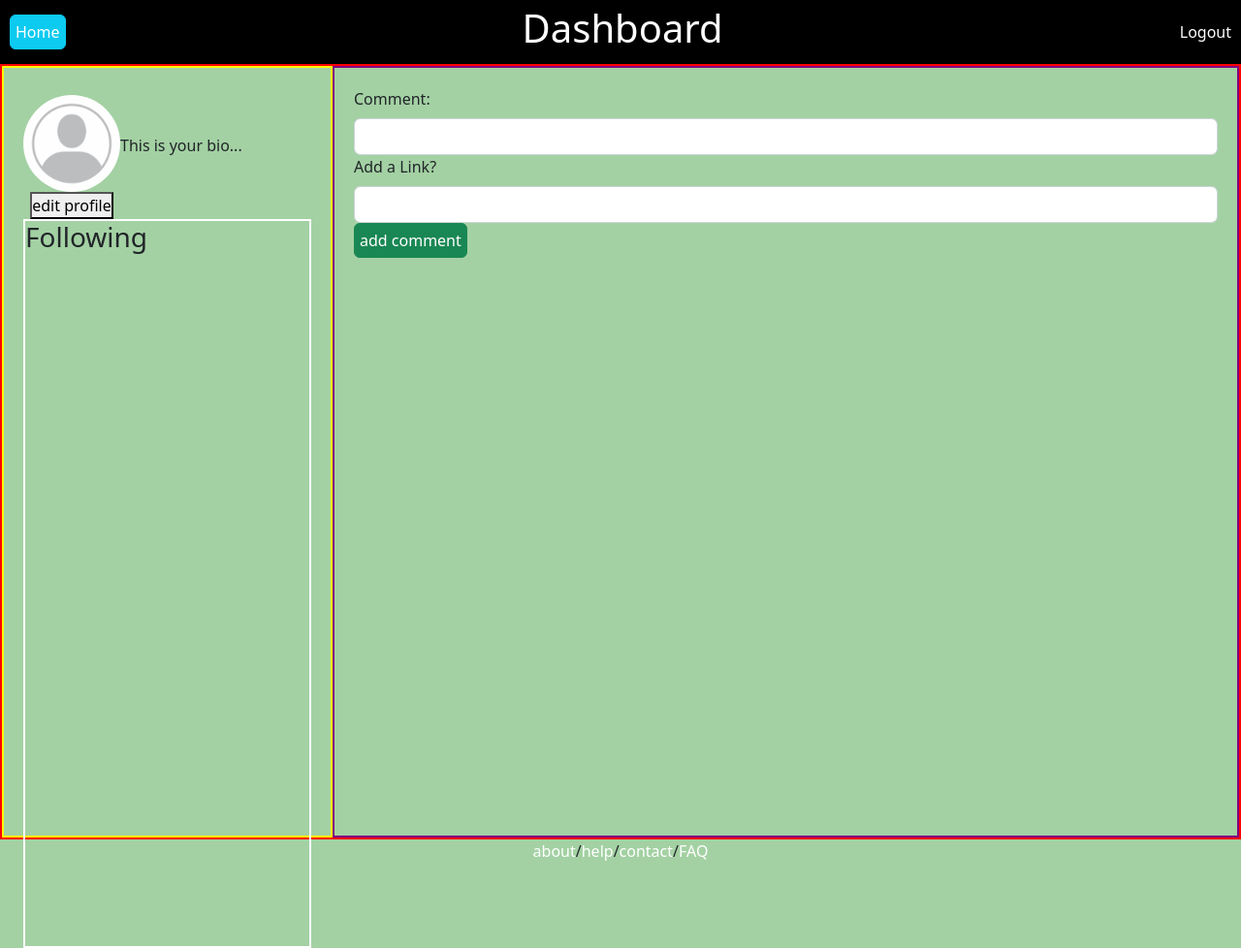
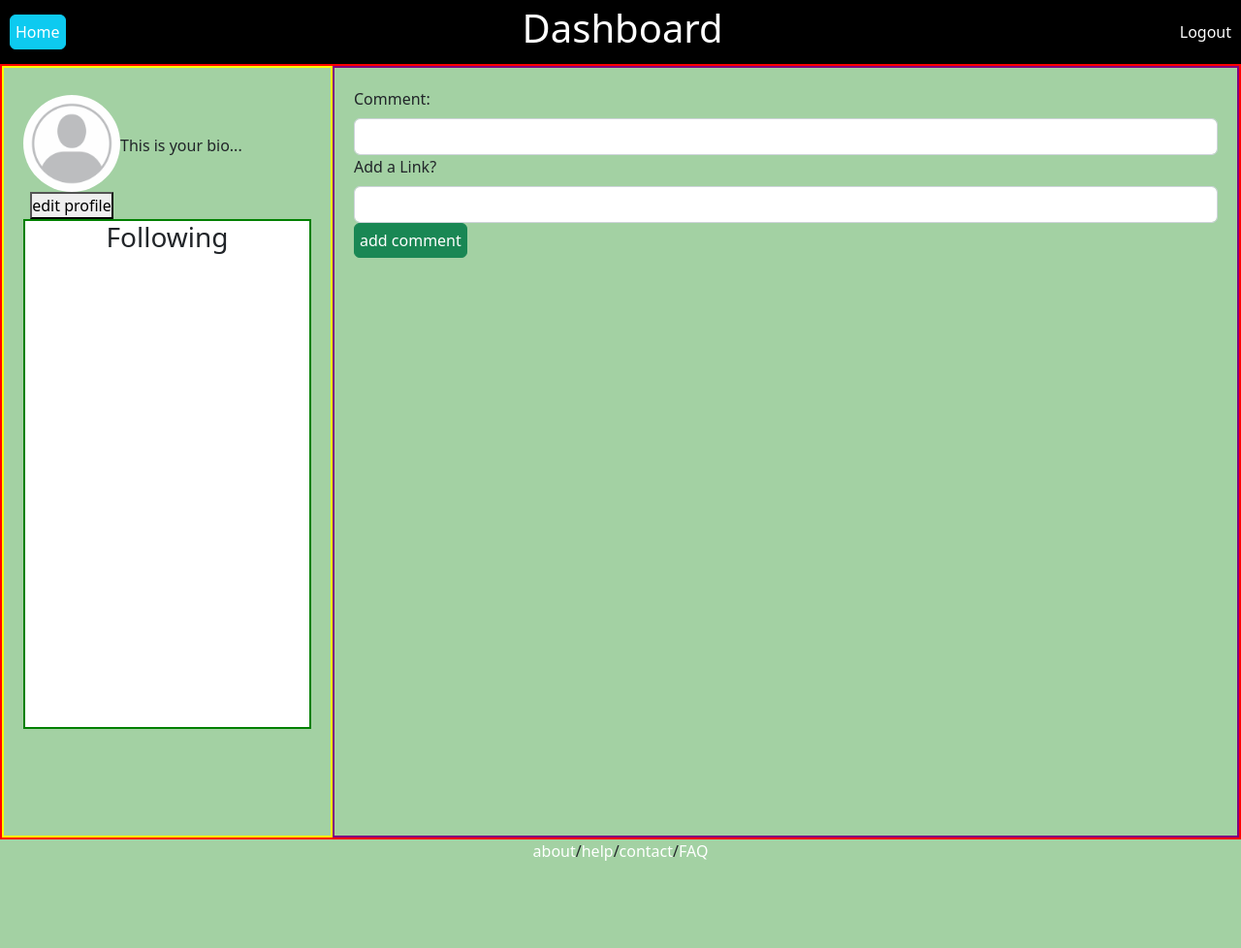
Before and after one commit to albertbravo650/Projects, a Flask app: template python/profile/flask_app/templates/home.html in a window 1280 px wide. Shown: the whole page at 97% size. After the commit the page ends 888 px from the top, so only its background shows below. Run offline with Flask 3, Linux system fonts and the light colour scheme; the template is opened without the code that fills it, so the values that code supplies are empty.

Commit message:
next commit

```diff
--- a/python/profile/flask_app/static/style2.css
+++ b/python/profile/flask_app/static/style2.css
@@ -54,8 +54,9 @@ a {
 }
 
 .bottomLeft {
-    border: 2px solid white;
-    height: 100%;
+    border: 2px solid green;
+    background-color: white;
+    height: 70%;
 }
 
 .rightside {
@@ -64,6 +65,10 @@ a {
     padding: 20px;
 }
 
+.userComments {
+    display: flex;
+}
+
 .bottomBar {
     display: flex;
     justify-content: center;
--- a/python/profile/flask_app/templates/home.html
+++ b/python/profile/flask_app/templates/home.html
@@ -30,7 +30,7 @@
                 </div>
             </div>
             <div class="bottomLeft">
-                <h3>Following</h3>
+                <h3 style="text-align: center;">Following</h3>
             </div>
         </div>
         <div class="rightside">
@@ -58,8 +58,9 @@
                 </div>
                 {% for comment in all_comments %}
                         {% if user.id == comment.user_id %}
-                            <div>
+                            <div class="userComments">
                                 <h3>user comment: {{comment.text}}, {{comment.textLink}}</h3>
+                                <button>delete</button>
                             </div>
                         {% endif %}
                         {% if user.id != comment.user_id %}
```
